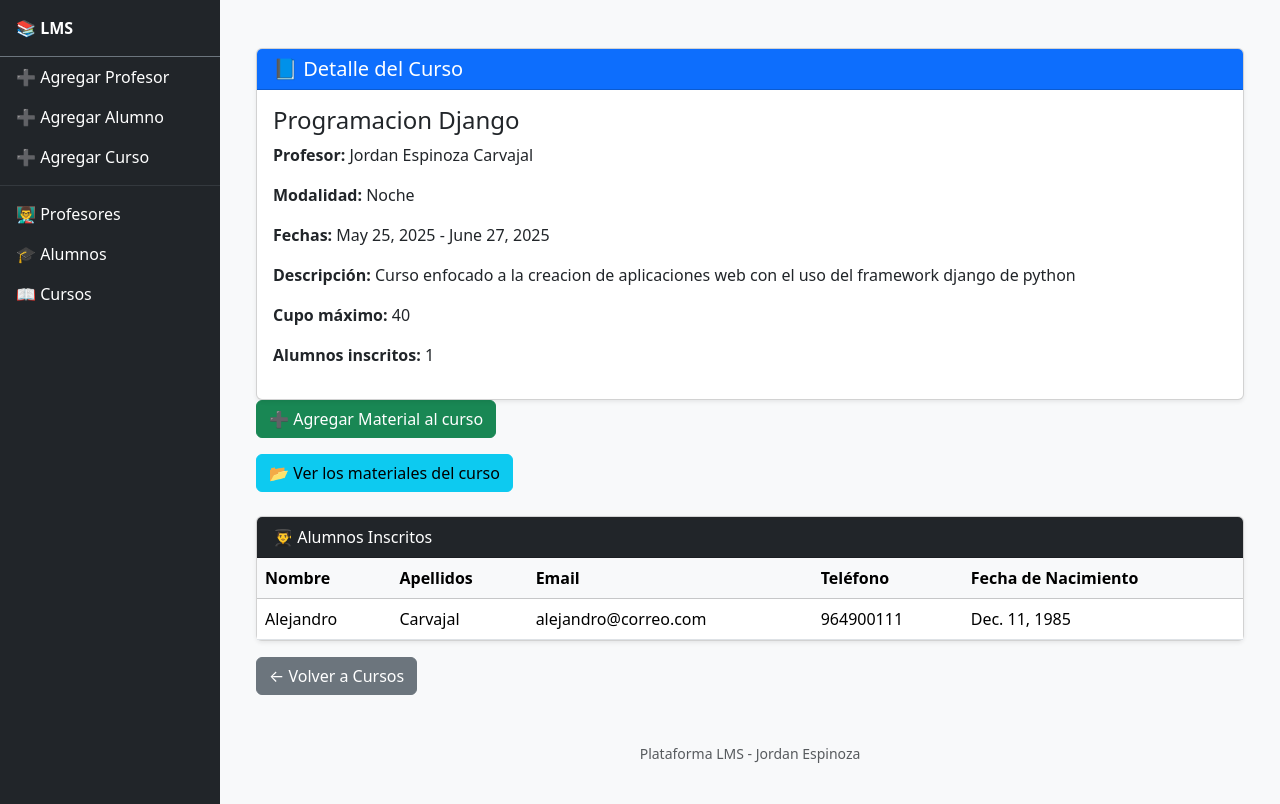
After one commit to kratosjor/LMS, a Django app: page /plataforma/detalle_curso/1/ in a window 1280 px wide. The commit adds this page. Run offline with Django 5.2, Linux system fonts and the light colour scheme; data comes from the database, SQL or seed files in the repository; both versions use the stored data as it was after the commit; some libraries are stand-ins or nearby versions.

Commit message:
agregar material

```diff
--- a/LMS/urls.py
+++ b/LMS/urls.py
@@ -6,6 +6,7 @@
 urlpatterns = [
     path('admin/', admin.site.urls),
     path('plataforma/', include('Plataforma.urls')),  # o el nombre de tu app
+    path('ckeditor/', include('ckeditor_uploader.urls')),
 ]
 
 
--- a/Plataforma/models.py
+++ b/Plataforma/models.py
@@ -1,4 +1,5 @@
 from django.db import models
+from ckeditor.fields import RichTextField  # Asegúrate de instalar django-ckeditor
 
 ########################
 #-----MODELO PROFESOR
@@ -54,3 +55,16 @@
 
     def __str__(self):
         return f"{self.nombre_curso} ({self.modalidad})"
+
+########################
+#-----MODELO MATERIAL
+########################
+
+class Material(models.Model):
+    curso = models.ForeignKey(Curso, on_delete=models.CASCADE, related_name='materiales')
+    titulo = models.CharField(max_length=200)
+    contenido_html = RichTextField()  # Usando RichTextField para contenido enriquecido
+    creado_en = models.DateTimeField(auto_now_add=True)
+
+    def __str__(self):
+        return self.titulo
--- /dev/null
+++ b/Plataforma/templates/plataforma/detalle_curso.html
@@ -0,0 +1,77 @@
+{% extends 'template_base.html' %}
+{% load static %}
+
+{% block title %}
+<title>Detalle del Curso</title>
+{% endblock title %}
+
+{% block content %}
+<div class="container mt-4">
+    <div class="card shadow-sm">
+        <div class="card-header bg-primary text-white">
+            <h5 class="mb-0">📘 Detalle del Curso</h5>
+        </div>
+        <div class="card-body">
+            <h4 class="card-title">{{ curso.nombre_curso }}</h4>
+            <p><strong>Profesor:</strong> {{ curso.profesor_curso.nombre }} {{ curso.profesor_curso.apellidos }}</p>
+            <p><strong>Modalidad:</strong> {{ curso.modalidad }}</p>
+            <p><strong>Fechas:</strong> {{ curso.fecha_inicio }} - {{ curso.fecha_fin }}</p>
+            <p><strong>Descripción:</strong> {{ curso.descripcion }}</p>
+            <p><strong>Cupo máximo:</strong> {{ curso.max_alumnos }}</p>
+            <p><strong>Alumnos inscritos:</strong> {{ curso.alumnos_count }}</p>
+        </div>
+    </div>
+    <div>
+        <p>
+            <a href="{% url 'agregar_material' curso.id %}" class="btn btn-success">
+                ➕ Agregar Material al curso
+            </a>
+        </p>
+        <p>
+            <a href="{% url 'ver_materiales' curso.id %}" class="btn btn-info">
+                📂 Ver los materiales del curso
+            </a>
+        </p>
+    </div>
+
+    <div class="card mt-4 shadow-sm">
+        <div class="card-header bg-dark text-white">
+            👨‍🎓 Alumnos Inscritos
+        </div>
+        <div class="card-body p-0">
+            {% if alumnos_inscritos %}
+            <div class="table-responsive">
+                <table class="table table-hover align-middle mb-0">
+                    <thead class="table-light">
+                        <tr>
+                            <th>Nombre</th>
+                            <th>Apellidos</th>
+                            <th>Email</th>
+                            <th>Teléfono</th>
+                            <th>Fecha de Nacimiento</th>
+                        </tr>
+                    </thead>
+                    <tbody>
+                        {% for alumno in alumnos_inscritos %}
+                        <tr>
+                            <td>{{ alumno.nombre }}</td>
+                            <td>{{ alumno.apellidos }}</td>
+                            <td>{{ alumno.email }}</td>
+                            <td>{{ alumno.telefono }}</td>
+                            <td>{{ alumno.fecha_nacimiento }}</td>
+                        </tr>
+                        {% endfor %}
+                    </tbody>
+                </table>
+            </div>
+            {% else %}
+                <div class="p-3 text-muted">No hay alumnos inscritos aún en este curso.</div>
+            {% endif %}
+        </div>
+    </div>
+
+    <div class="mt-3">
+        <a href="{% url 'listar_cursos' %}" class="btn btn-secondary">← Volver a Cursos</a>
+    </div>
+</div>
+{% endblock content %}
--- a/Plataforma/templates/plataforma/listar_cursos.html
+++ b/Plataforma/templates/plataforma/listar_cursos.html
@@ -19,7 +19,7 @@
                     <thead class="table-light">
                         <tr>
                             <th>Nombre</th>
-                            <th>Descripción</th>
+                            <th>Ir</th>
                             <th>Incio</th>
                             <th>Finalizacion</th>
                             <th>Profesor</th>
@@ -29,7 +29,9 @@
                         {% for curso in cursos %}
                         <tr>
                             <td>{{ curso.nombre_curso }}</td>
-                            <td>{{ curso.descripcion }}</td>
+                            <td>
+                                <a href="{% url 'detalle_curso' curso.id %}" class="btn btn-sm btn-primary">Ver Detalle</a>
+                            </td>
                             <td>{{ curso.fecha_inicio }}</td>
                             <td>{{ curso.fecha_fin }}</td>
                             <td>{{ curso.profesor_curso }}</td>
--- a/Plataforma/urls.py
+++ b/Plataforma/urls.py
@@ -13,4 +13,13 @@
     path('listar_profesores/', listar_profesores, name='listar_profesores'),
     path('listar_alumnos/', listar_alumnos, name='listar_alumnos'),
     path('listar_cursos/', listar_cursos, name='listar_cursos'),
+
+    #DETALLE
+    path('detalle_curso/<int:curso_id>/', detalle_curso, name='detalle_curso'),
+    path('cursos/<int:curso_id>/agregar-material/', agregar_material, name='agregar_material'),
+    path('cursos/<int:curso_id>/materiales/', ver_materiales, name='ver_materiales'),
+    path('material/<int:material_id>/', detalle_material, name='detalle_material'),
+    path('material/<int:pk>/editar/', MaterialUpdateView.as_view(), name='editar_material'),
+
+
 ]
--- a/Plataforma/views.py
+++ b/Plataforma/views.py
@@ -4,6 +4,9 @@
 from .forms import *
 from django.views import View
 from django.shortcuts import redirect
+from django.shortcuts import get_object_or_404
+from django.views.generic import UpdateView, DetailView, ListView, CreateView, DeleteView
+from django.urls import reverse_lazy
 
 ########################
 #-----VIEW HOME
@@ -83,3 +86,62 @@
 def listar_cursos(request):
     cursos = Curso.objects.all()
     return render(request, 'plataforma/listar_cursos.html', {'cursos': cursos})
+
+
+########################
+#-----VIEW DETALLE CURSO
+########################
+
+def detalle_curso(request, curso_id):
+    curso = get_object_or_404(Curso, id = curso_id)
+    alumnos_inscritos = curso.alumnos.all()
+    return render(request, 'plataforma/detalle_curso.html', {'curso': curso, 'alumnos_inscritos': alumnos_inscritos})
+
+#########################
+#-----VIEW AGREGAR MATERIAL
+#########################
+
+def agregar_material(request, curso_id):
+    curso = get_object_or_404(Curso, id=curso_id)
+    if request.method == 'POST':
+        form = MaterialForm(request.POST, request.FILES)  # Si manejas archivos
+        if form.is_valid():
+            material = form.save(commit=False)
+            material.curso = curso
+            material.save()
+            return redirect('detalle_curso', curso_id=curso.id)  # Redirige al detalle del curso
+    else:
+        form = MaterialForm()
+    return render(request, 'plataforma/agregar_material.html', {'form': form, 'curso': curso})
+
+#########################
+#-----VIEW VER MATERIALES
+#########################
+
+def ver_materiales(request, curso_id):
+    curso = get_object_or_404(Curso, id=curso_id)
+    materiales = curso.materiales.all().order_by('id')  # Usa 'materiales' porque es el related_name
+    return render(request, 'plataforma/ver_materiales.html', {
+        'curso': curso,
+        'materiales': materiales
+    })
+
+##########################
+#-----VIEW DETALLE MATERIAL
+##########################
+
+def detalle_material(request, material_id):
+    material = get_object_or_404(Material, id=material_id)
+    return render(request, 'plataforma/detalle_material.html', {'material': material})
+
+
+##########################
+#-----VIEW DETALLE MATERIAL
+##########################
+
+class MaterialUpdateView(UpdateView):
+    model = Material
+    template_name = 'plataforma/editar_material.html'
+    fields = ['titulo', 'contenido_html']
+    def get_success_url(self):
+        return reverse_lazy('ver_materiales', kwargs={'curso_id': self.object.curso.id})
```
Also changed, not shown: LMS/settings.py (+10 -0 lines), Plataforma/forms.py (+10 -0 lines), Plataforma/templates/plataforma/agregar_material.html (added, +17 -0 lines), Plataforma/templates/plataforma/detalle_material.html (added, +35 -0 lines), Plataforma/templates/plataforma/editar_material.html (added, +15 -0 lines), Plataforma/templates/plataforma/ver_materiales.html (added, +36 -0 lines), static/css/styles.css (+55 -0 lines), Plataforma/migrations/0003_material.py (added), db.sqlite3.
